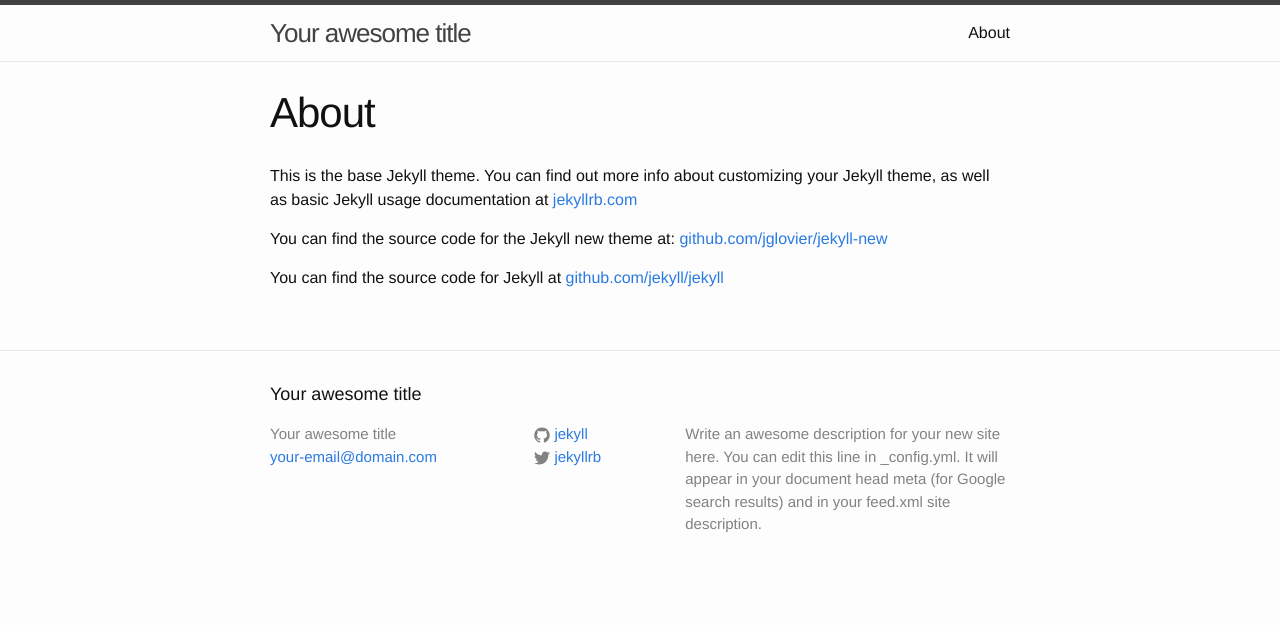
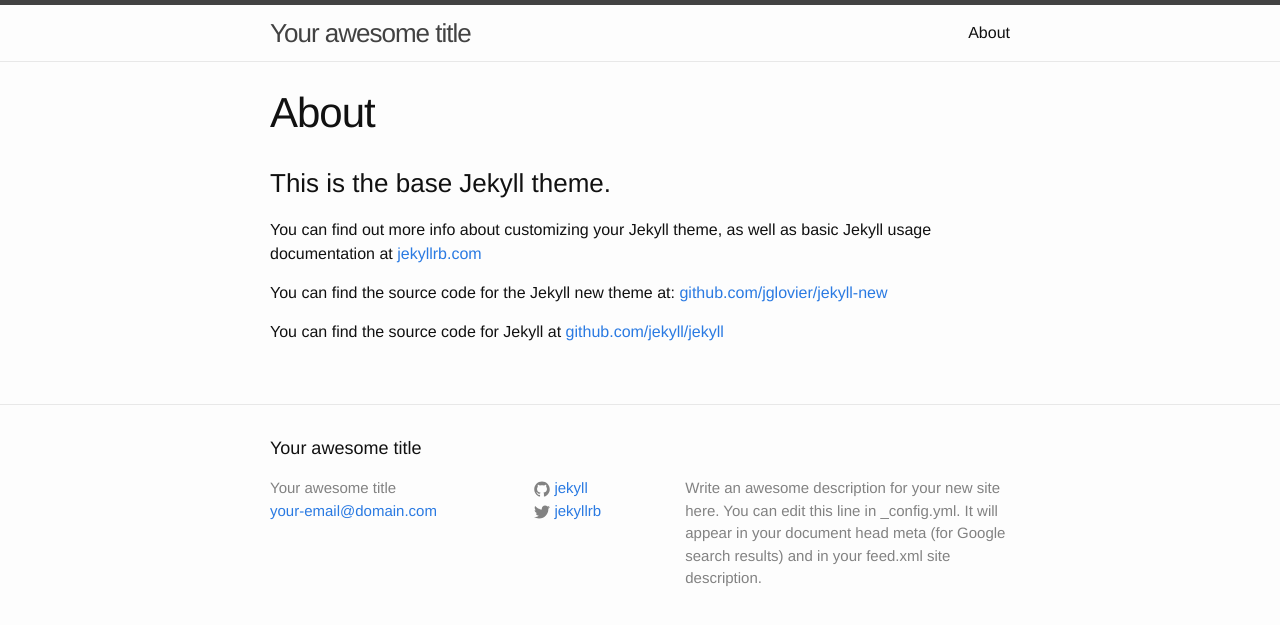
Before and after one commit to desmount/desmount.github.io, a Jekyll site: the page built from about.md, in a window 1280 px wide. Shown: the top 625 px of the page. Built offline with Jekyll 4.4.1, drawn with Linux system fonts in a browser that asks for light colours.

Commit message:
Update about.md

```diff
--- a/about.md
+++ b/about.md
@@ -4,7 +4,9 @@
 permalink: /about/
 ---
 
-This is the base Jekyll theme. You can find out more info about customizing your Jekyll theme, as well as basic Jekyll usage documentation at [jekyllrb.com](http://jekyllrb.com/)
+### This is the base Jekyll theme.
+
+You can find out more info about customizing your Jekyll theme, as well as basic Jekyll usage documentation at [jekyllrb.com](http://jekyllrb.com/)
 
 You can find the source code for the Jekyll new theme at: [github.com/jglovier/jekyll-new](https://github.com/jglovier/jekyll-new)
 
```
